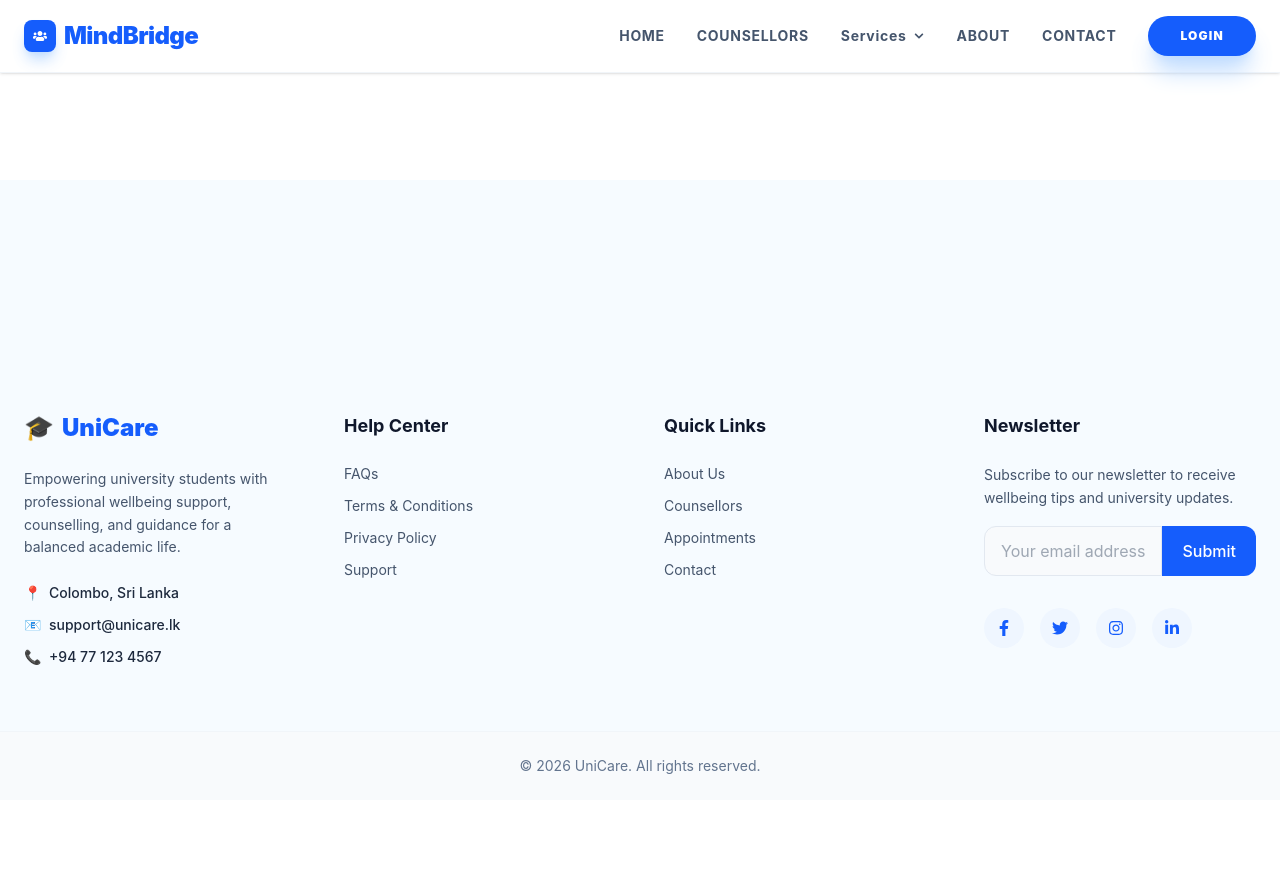
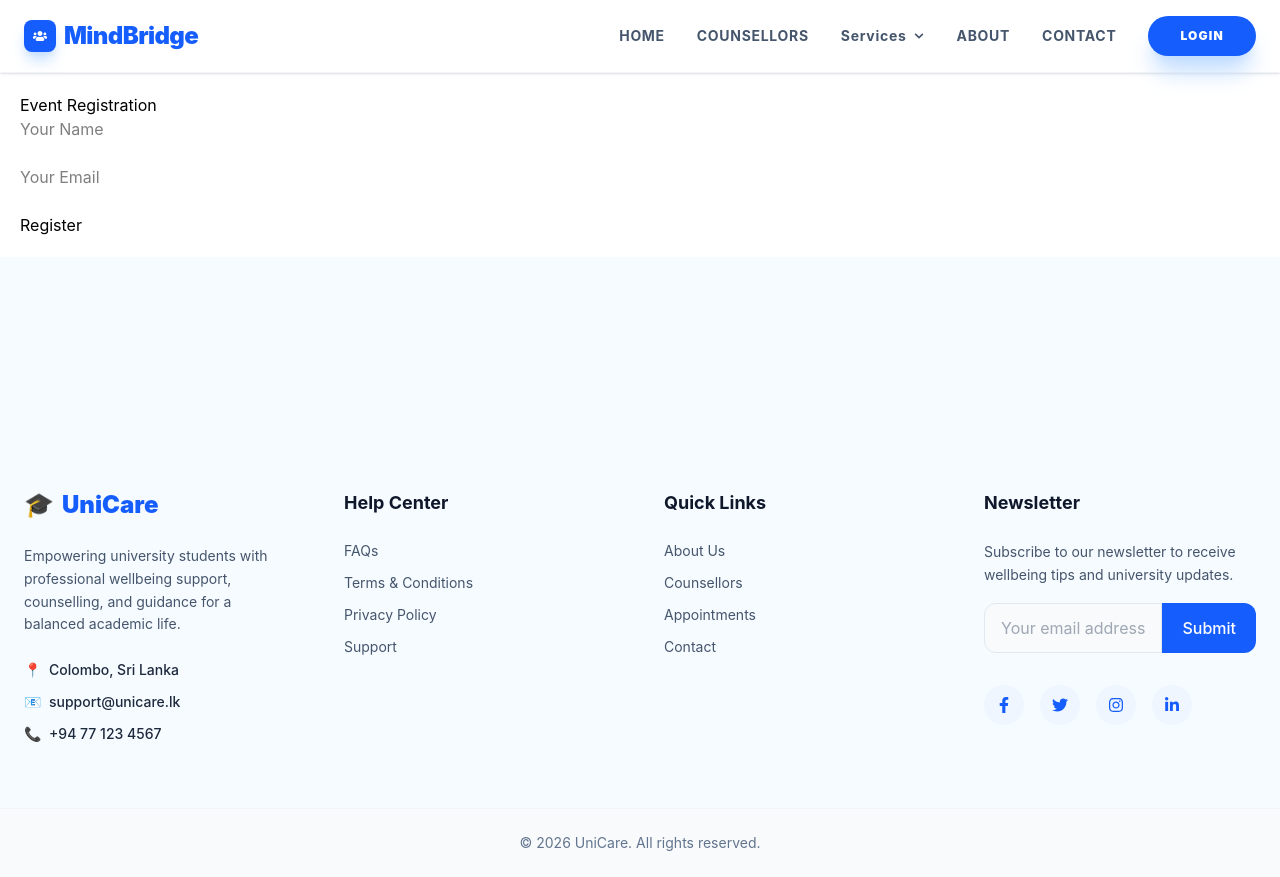
Before and after one commit to AaishaShahani2001/Y3S1-ITPM, a React app in the folder frontend/: page /register-event in a window 1280 px wide. Before the commit the page ends 800 px from the top, so only its background shows below. Built offline with nearby package versions, Linux system fonts and the light colour scheme; the HTML template or start-up script is replaced by a standard one.

Commit message:
Event registration form added

```diff
--- a/frontend/src/App.jsx
+++ b/frontend/src/App.jsx
@@ -21,6 +21,7 @@ import Counsellors from "./pages/Counsellors";
 
 import EventList from "./pages/events/EventList";
 import CreateEvent from "./pages/events/CreateEvent";
+import RegisterEvent from "./pages/events/RegisterEvent";
 
 
 export default function App() {
@@ -63,7 +64,7 @@ export default function App() {
           {/* Event List Page */}
           <Route path="/events" element={<EventList />} />
           <Route path="/create-event" element={<CreateEvent />} />
-
+          <Route path="/register-event" element={<RegisterEvent />} />
         </Routes>
 
 
--- a/frontend/src/pages/events/EventList.jsx
+++ b/frontend/src/pages/events/EventList.jsx
@@ -19,7 +19,9 @@ function EventList() {
         }}>
           <h3>{event.title}</h3>
           <p>Capacity: {event.capacity}</p>
-          <button>Register</button>
+          <button onClick={() => window.location.href = "/register-event"}>
+            Register
+          </button>
         </div>
       ))}
     </div>
--- /dev/null
+++ b/frontend/src/pages/events/RegisterEvent.jsx
@@ -0,0 +1,52 @@
+import { useState } from "react";
+
+export default function RegisterEvent() {
+  const [name, setName] = useState("");
+  const [email, setEmail] = useState("");
+  const [error, setError] = useState("");
+
+  const handleSubmit = (e) => {
+    e.preventDefault();
+
+    if (!name || !email) {
+      setError("All fields are required");
+      return;
+    }
+
+    if (!email.includes("@")) {
+      setError("Enter valid email");
+      return;
+    }
+
+    setError("");
+    alert("Registered Successfully!");
+  };
+
+  return (
+    <div style={{ padding: "20px" }}>
+      <h2>Event Registration</h2>
+
+      <form onSubmit={handleSubmit}>
+        <input
+          type="text"
+          placeholder="Your Name"
+          value={name}
+          onChange={(e) => setName(e.target.value)}
+        />
+        <br /><br />
+
+        <input
+          type="email"
+          placeholder="Your Email"
+          value={email}
+          onChange={(e) => setEmail(e.target.value)}
+        />
+        <br /><br />
+
+        <button type="submit">Register</button>
+      </form>
+
+      {error && <p style={{ color: "red" }}>{error}</p>}
+    </div>
+  );
+}
```
